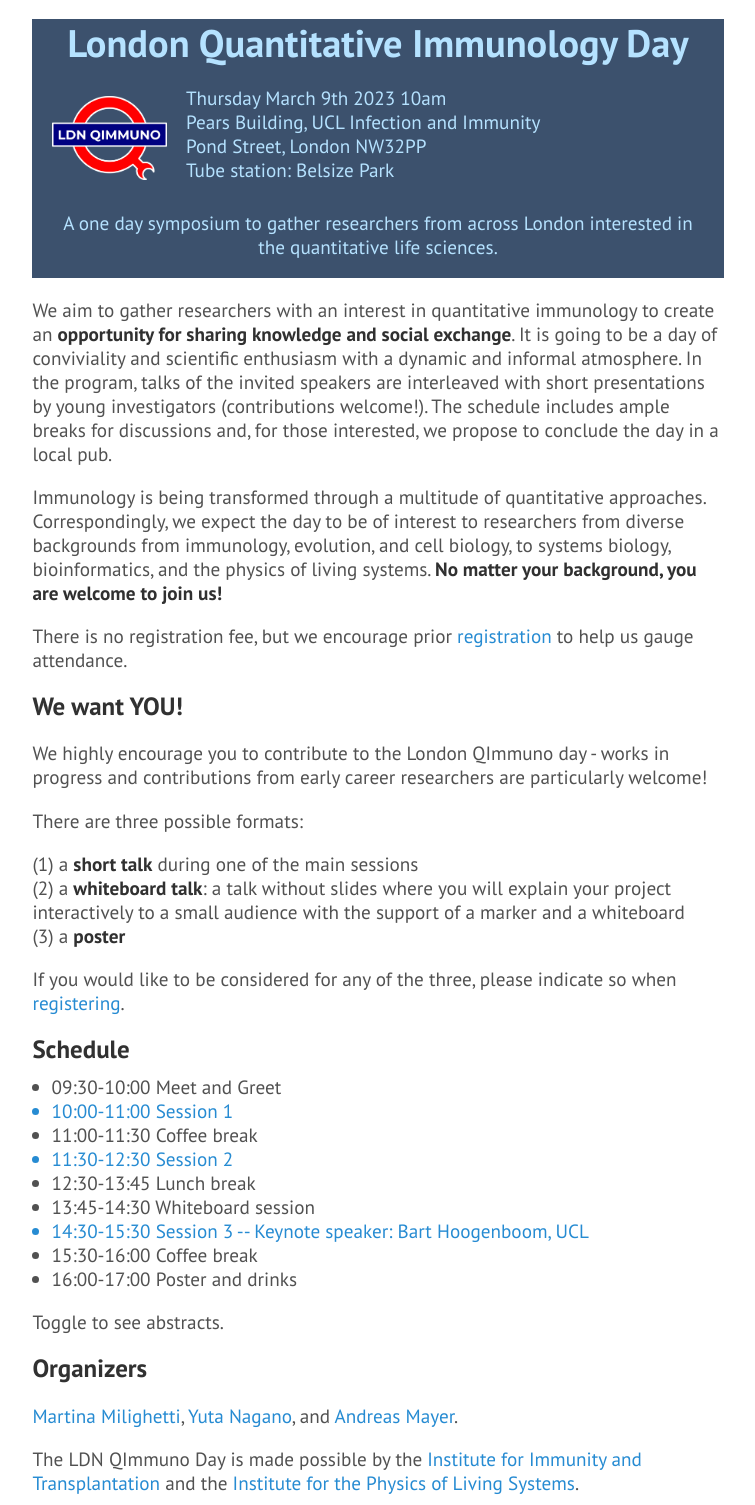
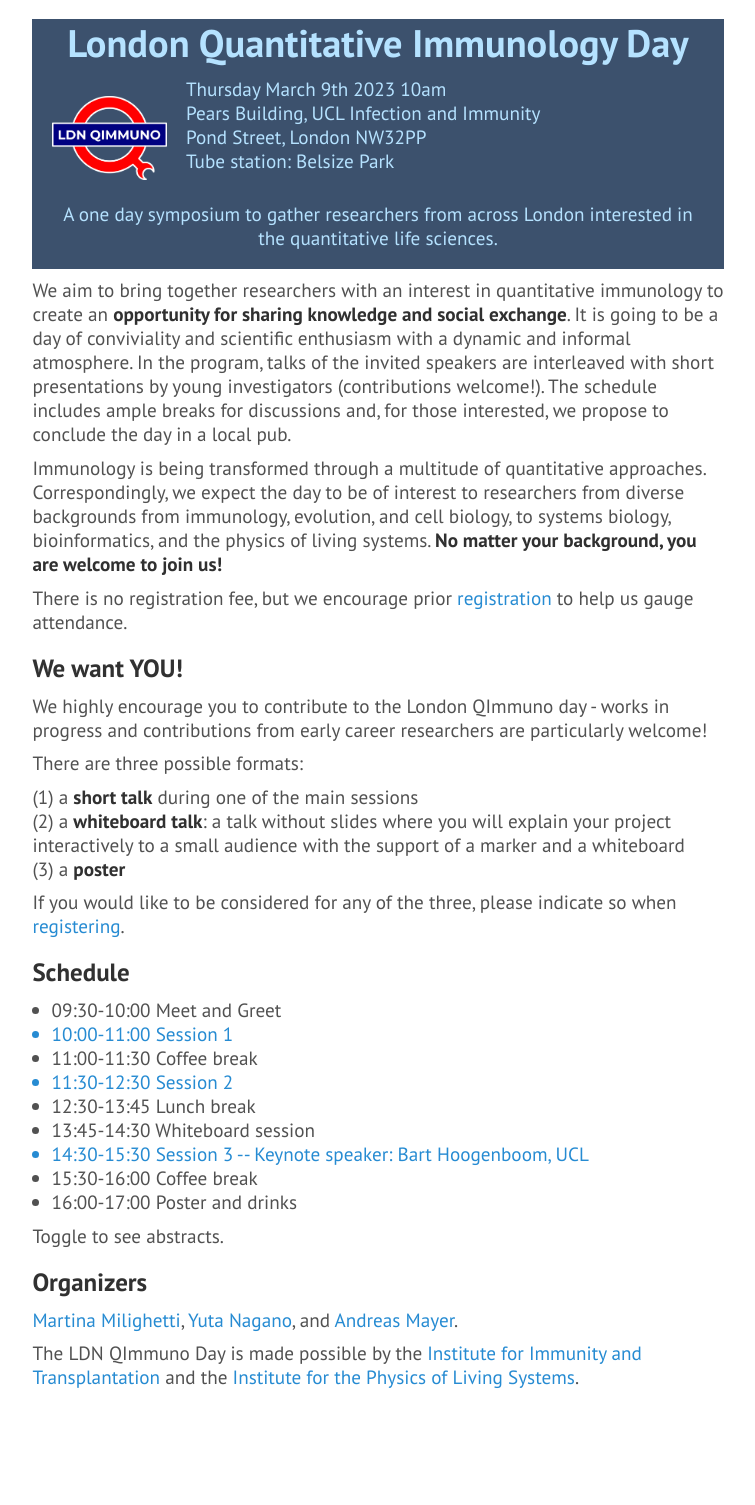
Before and after one commit to andim/andim.github.io, a Jekyll site: the page built from ldnqimmuno.md, in a window 1280 px wide. Shown: the whole page, without its empty margins (262-1017 px from the left). Built offline with Jekyll 4.4.1, drawn with Linux system fonts in a browser that asks for light colours; nearby versions of some CDN libraries; a style sheet for code colours, icons or effects is not loaded; after the commit the page ends 1399 px from its top, so only the background shows below that.

```diff
--- a/ldnqimmuno.md
+++ b/ldnqimmuno.md
@@ -21,7 +21,7 @@ order: 5
   </p>
 </div>
 
-We aim to gather researchers with an interest in quantitative immunology to create an **opportunity for sharing knowledge and social exchange**. It is going to be a day of conviviality and scientific enthusiasm with a dynamic and informal atmosphere. In the program, talks of the invited speakers are interleaved with short presentations by young investigators (contributions welcome!). The schedule includes ample breaks for discussions and, for those interested, we propose to conclude the day in a local pub.
+We aim to bring together researchers with an interest in quantitative immunology to create an **opportunity for sharing knowledge and social exchange**. It is going to be a day of conviviality and scientific enthusiasm with a dynamic and informal atmosphere. In the program, talks of the invited speakers are interleaved with short presentations by young investigators (contributions welcome!). The schedule includes ample breaks for discussions and, for those interested, we propose to conclude the day in a local pub.
 
 Immunology is being transformed through a multitude of quantitative approaches. Correspondingly, we expect the day to be of interest to researchers from diverse backgrounds from immunology, evolution, and cell biology, to systems biology, bioinformatics, and the physics of living systems. **No matter your background, you are welcome to join us!**
 
--- a/public/css/conf.css
+++ b/public/css/conf.css
@@ -17,11 +17,12 @@ h1 {
 
 h2 {
   margin-top: 1rem;
+  margin-bottom: 0.5rem;
   font-size: 1.3rem;
 }
 
 p {
-  margin-top: 1.0rem;
+  margin-top: 0.5rem;
   margin-bottom: 0.5rem;
 }
 
```
Also changed, not shown: index.md (+2 -0 lines).
